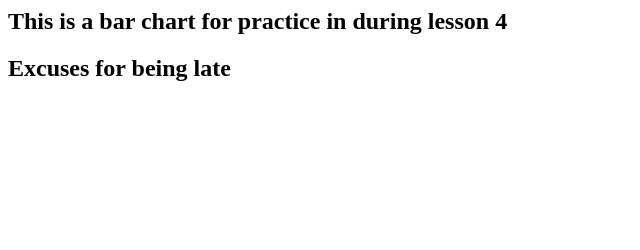
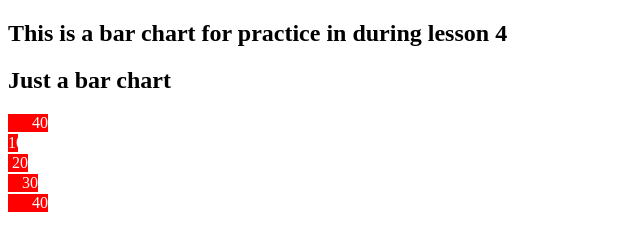
Before and after one commit to johnpoon/l4chart, a plain HTML site: page index.html in a window 1280 px wide. Shown: the whole page, without its empty margins (0-640 px from the left). Drawn offline with Linux system fonts and the light colour scheme.

Commit message:
update again

```diff
--- a/index.html
+++ b/index.html
@@ -1,9 +1,10 @@
+<!Doctype html>
 <html>
 
     <head>
         <style>
         .bar-block{
-            background-colour:red;
+            background-color:red;
             color: white;
             text-align: right;
             margin-top: 2px;
@@ -21,11 +22,14 @@
             <h1>This is a bar chart for practice in during lesson 4
             </h1>
             <section>
-                <h2> Excuses for being late
+                <h2> Just a bar chart
                 </h2>
                 <div class="myfigure">
-                <div class="bar-block" style="width: 100px;"> 100 </div>
-
+                <div class="bar-block" style="width:40px;">40 </div>
+                <div class="bar-block" style="width:10px;">10 </div>
+                <div class="bar-block" style="width:20px;">20 </div>
+                <div class="bar-block" style="width:30px;">30 </div>
+                <div class="bar-block" style="width:40px;">40 </div>
 
 
 
```
